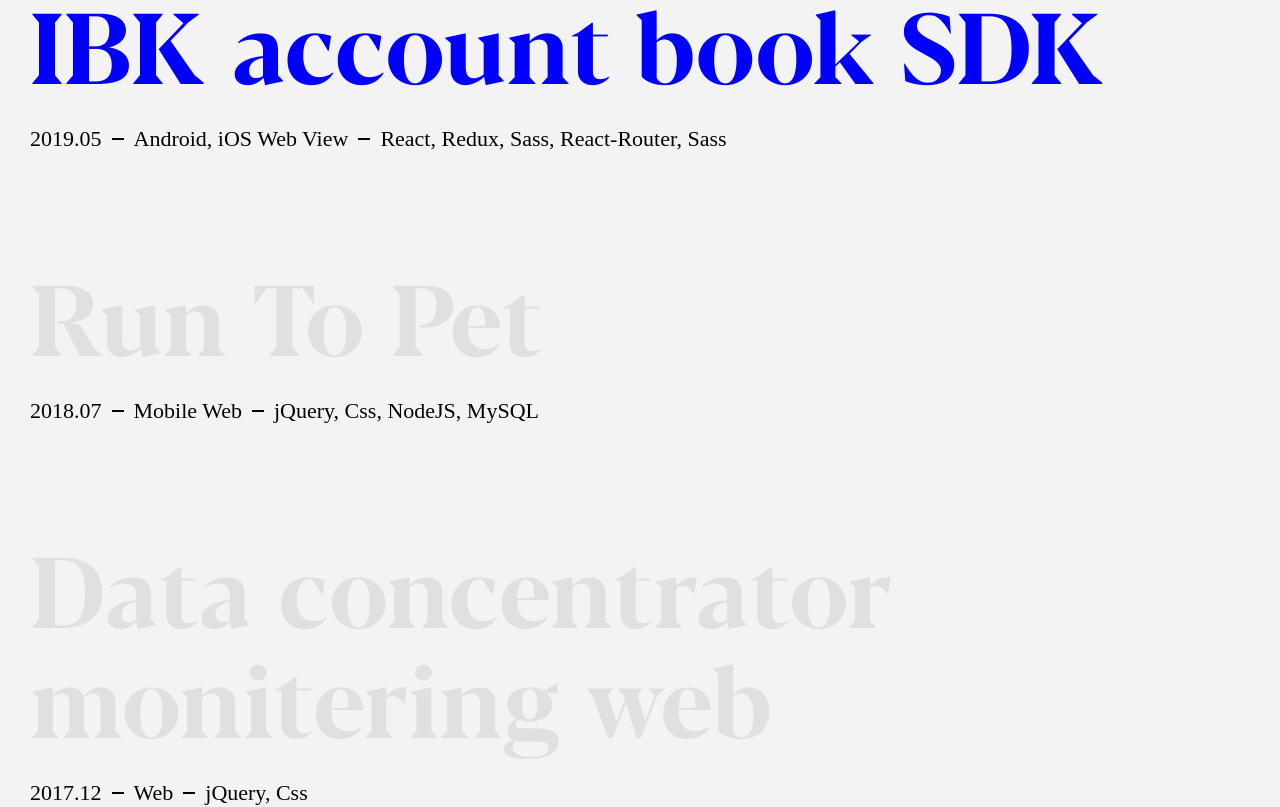
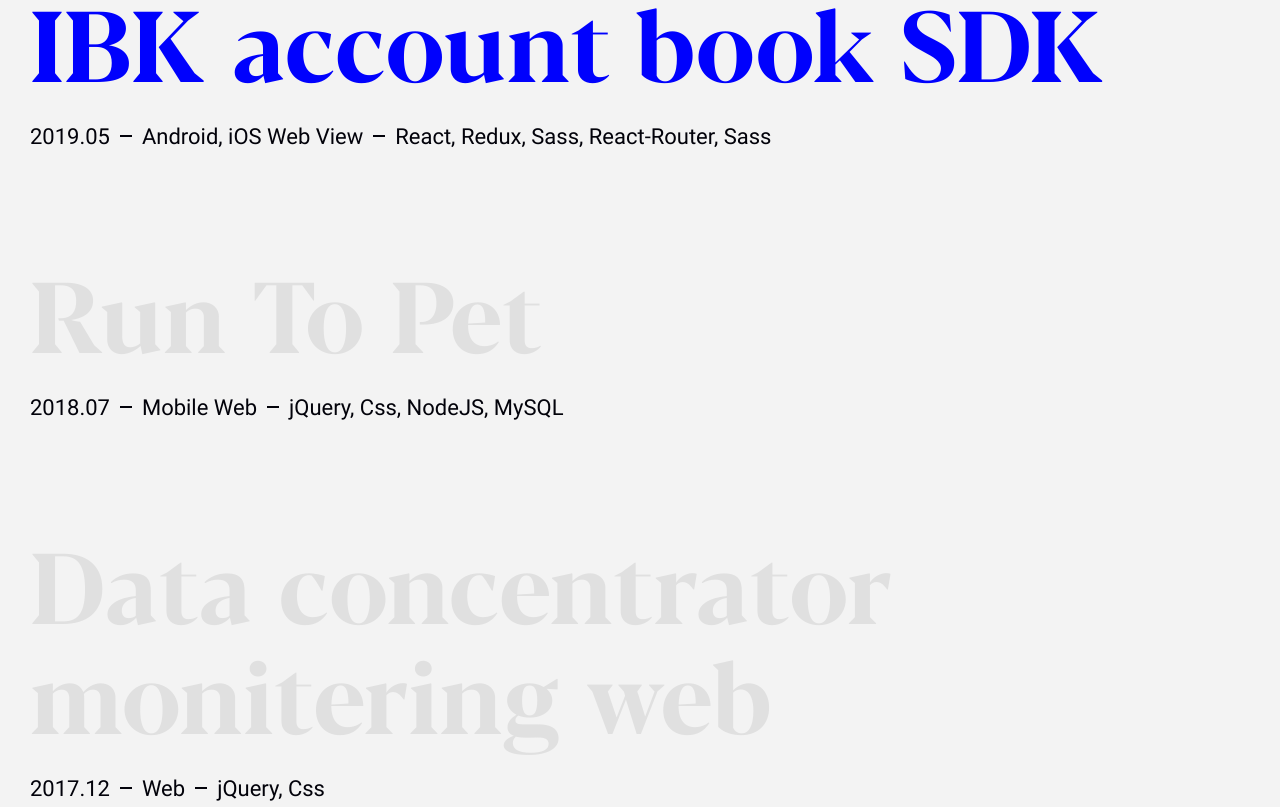
Before and after one commit to secret-papa/portfolio, a React (Create React App) app: page / in a window 1280 px wide. Shown: the part 1180-1987 px from the top of the page. Built offline with nearby package versions, Linux system fonts and the light colour scheme.

Commit message:
workItem color 의존성 주입

```diff
--- a/src/data/works.json
+++ b/src/data/works.json
@@ -1,7 +1,7 @@
 {
   "data": [
     {
-      "id": 0,
+      "id": "01",
       "title": "Notisave read all page",
       "date": {
         "year": "2019",
@@ -12,7 +12,7 @@
       "desc": "기기에 오는 알림을 관리하는 앱이다. 등록된 알림을 모두 읽었을때 구글이나 BuzzFeed의 RSS를 보여주는 웹뷰의 전반적인 프론트엔드 개발을 담당했다. 글로벌 서비스였기때문에 기기에 설정한 언어를 바탕으로 RSS를 요청하여 화면을 구성하였다. DB와 통신하는 대신  LocalStorage를 사용 하였다. 읽음 처리나 데이터 갱신 주기까지 캐싱처리를 위한 작업은 LocalStorage에 저장한 데이터를 바탕으로 하였다."
     },
     {
-      "id": 1,
+      "id": "02",
       "title": "Visual-Sharp",
       "date": {
         "year": "2019",
@@ -23,7 +23,7 @@
       "desc": "가계부 앱에 들어가는 간단한 SNS형식의 서비스이다. 업로드 페이지를 제외한 다른 페이지들은 웹뷰로 제작되었고 웹뷰의 전반적인 프론트엔드 개발을 담당했다. 가계부에 작성한 구매 내역을 바탕으로 사용자가 제품에 대한 간단한 글과 사진, 평점을 업로드하고 웹뷰로 보여준다. 동일한 데이터에 대한 인터렉션이 공유 되고 화면이 넘어가도 스크롤이 유지 되야햐기 때문에 화면을 스택으로 쌓는 방식을 사용했다. 퍼포먼스 이슈가 우려됬기 때문에 안드로이드의 액티비티를 사용하지 않고 웹에서 화면(태그)를 쌓는 방식을 사용했다."
     },
     {
-      "id": 2,
+      "id": "03",
       "title": "IBK account book SDK",
       "date": {
         "year": "2019",
@@ -40,7 +40,7 @@
       "desc": "IBK 가계부 SDK에 들어가는 웹뷰 페이지를 제작하였다. 데이터 시각화를 위해 D3라이브러리를 사용하였다. 사용 대부분은 회사에서 이전에 만든 가계부 SDK를 그대로 가져와 제작했다. 추가적으로 IOS 버전과 가계부 작성 페이지의 UI개선, 설정페이지 제작, IBK앱에 맞게 변경된 디자인 적용을 담당했다."
     },
     {
-      "id": 3,
+      "id": "04",
       "title": "Run To Pet",
       "date": {
         "year": "2018",
@@ -56,7 +56,7 @@
       "desc": "반려 동물 미용 출장 중계 서비스다. 모바일 웹으로 제작되었으며 고객, 전문가, 병원 세가지 버전으로 제작하였다. 고객이 반려동물의 정보와 이용 받을 서비스를 등록하면 병원을 통해 인증된 전문가들이 리스트 업되고 고객이 마음에 드는 전문가를 선택하여 원하는 서비스를 받을 수 있다. 이후 고객은 전문가에 대한 후기와 평가를 작성하고 공유 할 수 있다. 전문가는 고객에게 보여줄 자신의 이력을 관리할 수 있고 고객이 올린 미용 신청 게시글에 자신을 등록할 수 있다. 병원은 전문가를 인증, 관리한다. 전체적인 퍼블리싱과 UI개발을 담당 했으며 NodeJS에서 라우터 구성과 MySQL query 구문 작성 등 백엔드 개발도 경험해 보았다."
     },
     {
-      "id": 4,
+      "id": "05",
       "title": "Data concentrator monitering web",
       "date": {
         "year": "2017",
--- a/src/styles/mixin.scss
+++ b/src/styles/mixin.scss
@@ -14,16 +14,15 @@
   font-family: 'nanum-square-bold';
 }
 
-@mixin content_title($color) {
-  color: $color;
+@mixin content_title() {
   font-family: 'blacker-bold';
   font-size: $content-title-font-size;
   line-height: 110px;
 }
 
-@mixin content_info($color) {
-  color: $color;
+@mixin content_info() {
   font-size: 22px;
+  font-family: 'roboto';
 }
 
 @mixin point_underline() {
--- a/src/view/component/work/WorkItem.js
+++ b/src/view/component/work/WorkItem.js
@@ -8,6 +8,10 @@
 const mn = "WorkItem";
 
 function WorkItem({
+  color: {
+    title: titleColor,
+    info: infoColor
+  },
   date: {
     year,
     month
@@ -15,26 +19,34 @@
   env,
   id,
   title,
-  spec
+  spec,
 }) {
-  const isOldWork = new Date().getFullYear() > year;
   return (
-    <li className={cx(`${mn}`, { old: isOldWork })}>
-      <article className={cx(`${mn}_wrp`)}>
+    <article className={cx(`${mn}`)}>
       <Link className={cx(`${mn}_link`)} to={`/work/${id}`}>
-          <h3 className={cx(`${mn}_title`)}>{title}</h3>
-          <div className={cx(`${mn}_info`)}>
+        <h3 className={cx(`${mn}_title`, titleColor)}>{title}</h3>
+        <div className={cx(`${mn}_info`, infoColor)}>
           <span className={cx(`${mn}_info_left`)}>{year}.{month}</span>
-            <span className={cx(`${mn}_info_center`)}>{env}</span>
+          <span className={cx(`${mn}_info_center`, infoColor)}>{env}</span>
           <span className={cx(`${mn}_info_right`)}>{spec.join(', ')}</span>
         </div>
       </Link>
     </article>
-    </li>
   )
 }
 
+WorkItem.defaultProps = {
+  color: {
+    title: "blue",
+    info: "black"
+  }
+}
+
 WorkItem.propTypes = {
+  color: PropTypes.shape({
+    title: PropTypes.oneOf(["blue", "beige", "white"]),
+    infoColor: PropTypes.oneOf(["black", "white"])
+  }),
   date: PropTypes.shape({
     year: PropTypes.string.isRequired,
     month: PropTypes.string.isRequired,
--- a/src/view/component/work/WorkItem.scss
+++ b/src/view/component/work/WorkItem.scss
@@ -1,27 +1,36 @@
 @import '../../../styles/mixin.scss';
 
 .WorkItem {
-  margin-bottom: 122px;
+  &_title {
+    @include content_title();
+    margin-bottom: 14px;
 
-  &:last-child {
-    margin-bottom: 0;
-  }
+    &.beige {
+      color: #e0e0e0;
+    }
 
-  &_title {
-    @include content_title(#0001fd);
-    margin-bottom: 14px;
-  }
+    &.blue {
+      color: #0001fd;
+    }
 
-  &.old &_title {
-    color: #e0e0e0;
+    &.white {
+      color: #fff;
+    }
   }
 
   &_info {
-    @include content_info(#02020a);
+    @include content_info();
+
+    &.black {
+      color: #02020a;
+    }
+
+    &.white {
+      color: #fff;
+    }
 
     &_center {
       &::before, &::after {
-        background: #02020a;
         content: '';
         display: inline-block;
         height: 2px;
@@ -30,6 +39,14 @@
         vertical-align: middle;
         width: 12px;
       }
+
+      &.black::before, &.black::after {
+        background: #02020a;
+      }
+
+      &.white::before, &.white::after {
+        background: #fff;
+      }
     }
   }
 }
--- a/src/view/component/work/WorkList.js
+++ b/src/view/component/work/WorkList.js
@@ -1,13 +1,25 @@
 import React, { useState } from 'react'
+import classnames from 'classnames/bind';
 import WorkItem from './WorkItem';
 import workDataList from '../../../data/works.json';
+import style from './WorkList.scss';
+
+const cx = classnames.bind(style);
+const mn = "WorkList";
 
 function WorkList() {
   const [workListData] = useState(workDataList.data);
   return (
-    <ul>
+    <ul className={`${cx(mn)}`}>
       {
-        workListData.map(({ id, date,env, title, spec }) => <WorkItem key={id} date={date} env={env} id={id} title={title} spec={spec} />)
+        workListData.map(({ id, date, env, title, spec }) => (
+          <li key={id} className={cx(`${mn}_item`)}>
+            <WorkItem color={{
+              title: date.year < new Date().getFullYear() ? 'beige' : 'blue',
+              info: 'black'
+            }} date={date} env={env} id={id} title={title} spec={spec} />
+          </li>
+        ))
       }
     </ul>
   )
--- /dev/null
+++ b/src/view/component/work/WorkList.scss
@@ -0,0 +1,9 @@
+.WorkList {
+  &_item {
+    margin-bottom: 122px;
+
+     &:last-child {
+      margin-bottom: 0;
+    }
+  }
+}
--- a/src/view/page/Work.js
+++ b/src/view/page/Work.js
@@ -8,4 +8,4 @@
   )
 }
 
-export default Work
+export default Work;
```
Lines whose indentation alone changed are shown as unchanged.
